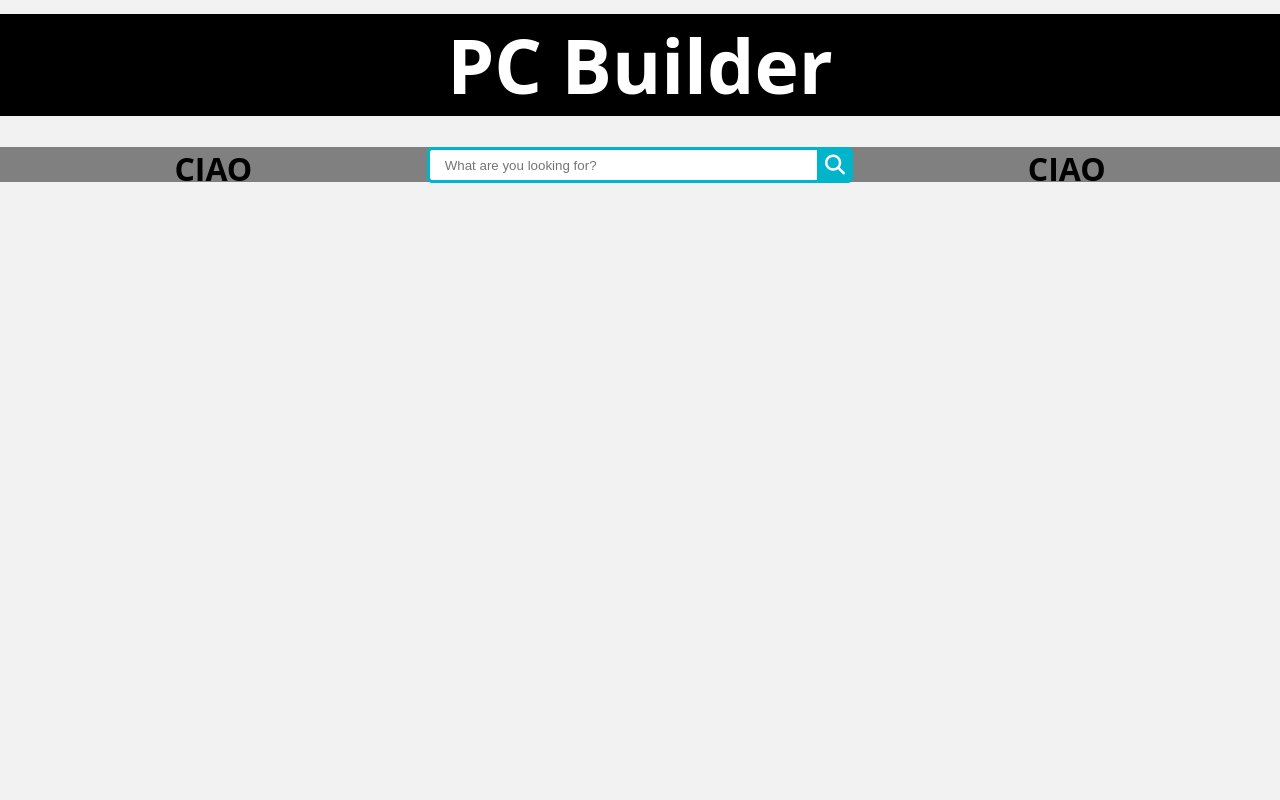
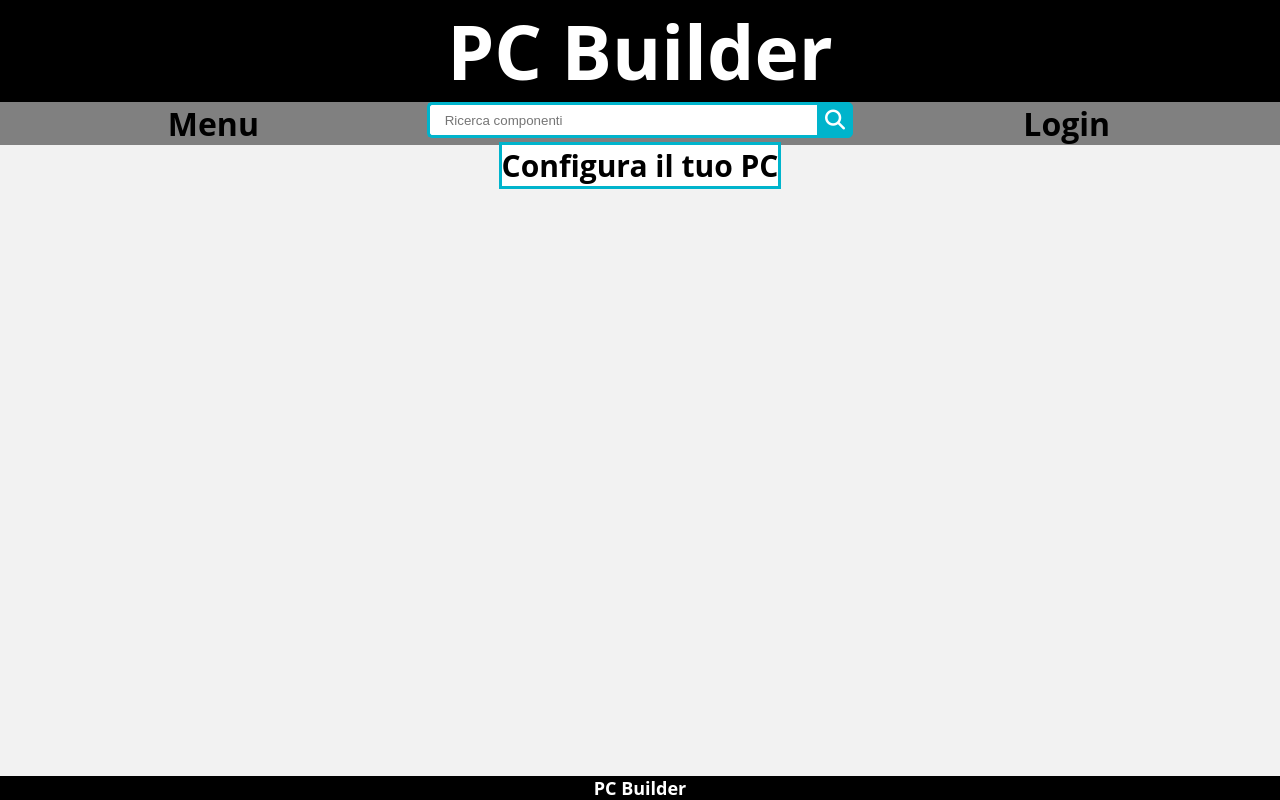
Before and after one commit to mokassino/prog_tecweb_pcbuilder, a Flask app: page / in a window 1280 px wide. Run offline with Flask 2, Linux system fonts and the light colour scheme.

Commit message:
fronted added header, footer, menu

```diff
--- a/app/controller/main.py
+++ b/app/controller/main.py
@@ -11,5 +11,9 @@ bp = Blueprint('main',__name__)
 def index():
    return render_template("index.html")
 
+@bp.route("/pc-configuration")
+def pc_configuration():
+   return render_template("pc-configuration.html")
+
 #if __name__ == '__main__':
 #  app.run(debug = True)
--- a/app/static/css/style.css
+++ b/app/static/css/style.css
@@ -1,5 +1,4 @@
 * {
-    box-sizing: border-box;
     margin: 0;
     padding: 0;
     outline: 0;
@@ -16,7 +15,7 @@
   body {
     font-family: 'Open Sans', sans-serif;
     width: 100vw;
-    height: 100vh;
+    height: 100%;
     overflow: hidden;
     background: #f2f2f2;
   }
@@ -78,15 +77,14 @@
     float: left;
   }
 
-  .grid-container {
-    display: grid;
-    place-items: center;
+  .flex-main-container {
+    display: flex;
+    flex-direction: column;
+    min-height: 20vh;
     width: 100vw;
-    height: 25%;
-    position: relative;
     left: 0;
     text-align: center;
-    color: var(--color-light);
+    justify-content: space-between;
   }
 
   .flexbox-container {
@@ -94,7 +92,7 @@
     display: flex;
     float: left;
     width: 100%;
-    height: 50%;
+    height: auto;
   }
 
 
@@ -104,3 +102,27 @@
     color: white;
     font-size: 75px;
   }
+
+  /* ========== FOOTER ========== */
+
+  .footer {
+    grid-area: footer;
+    background-color: black;
+    color: white;
+    font-size: 9px;
+    height: auto;
+    position:absolute;
+    bottom:0;
+    left:0;
+    right:0;
+
+  }
+
+
+  /* ========== BOTTONE CONFIGURA IL TUO PC ============== */
+  #pc-configuration {
+    color: black;
+    font-size: 30px;
+    background-color: white;
+    border: 3px solid #00B4CC;
+  }
--- a/app/templates/index.html
+++ b/app/templates/index.html
@@ -7,21 +7,21 @@
    </head>
 
    <body>
-      <div class="grid-container">
+      <div class="flex-main-container">
 
          <div class="container">
-            <h1 class="header">PC Builder</h1>
+            <h1 class="header"><a class="header" href="/">PC Builder</a></h1>
          </div>
 
          <div class="flexbox-container">
             <div class="flex-container">
-               <h1>CIAO</h1>
+               <h1>Menu</h1>
             </div>
 
 
             <div class="wrap">
                <div class="search">
-                  <input type="text" class="searchTerm" placeholder="What are you looking for?">
+                  <input type="text" class="searchTerm" placeholder="Ricerca componenti">
                   <button type="submit" class="searchButton">
                   <i class="fa fa-search"></i>
                </button>
@@ -29,12 +29,20 @@
             </div>
 
             <div class="flex-container">
-               <h1>CIAO</h1>
+               <h1>Login</h1>
             </div>
          </div>
 
+         <div class="container">
+            <h1><a href="/pc-configuration" id="pc-configuration">Configura il tuo PC</a></h1>
+         </div>
 
 
+         <footer class="footer">
+            <div class="container">
+               <h1>PC Builder</h1>
+            </div>
+         </footer>
       </div>
 
    </body>
```
Also changed, not shown: app/templates/pc-configuration.html (added, +26 -0 lines).
